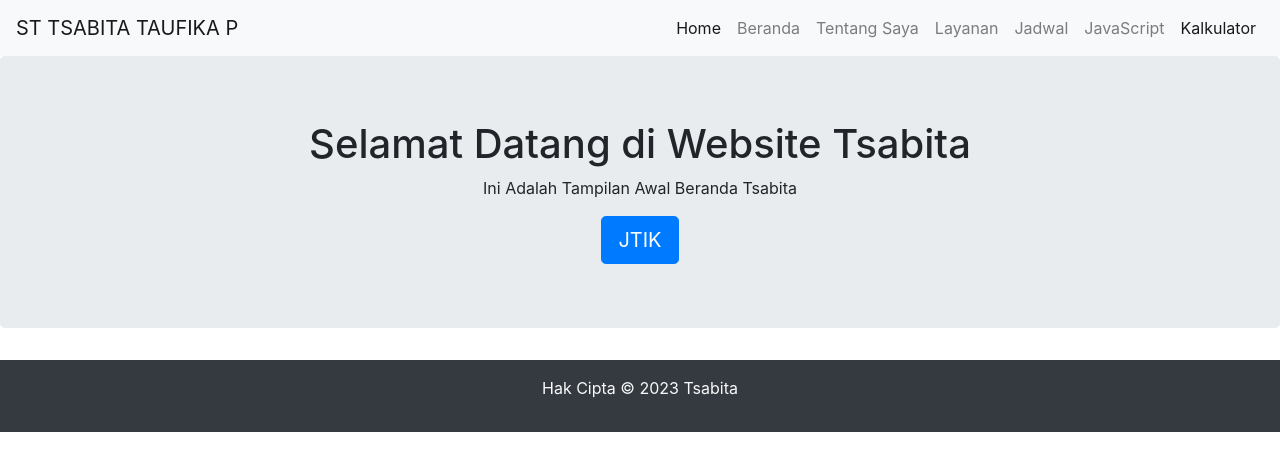
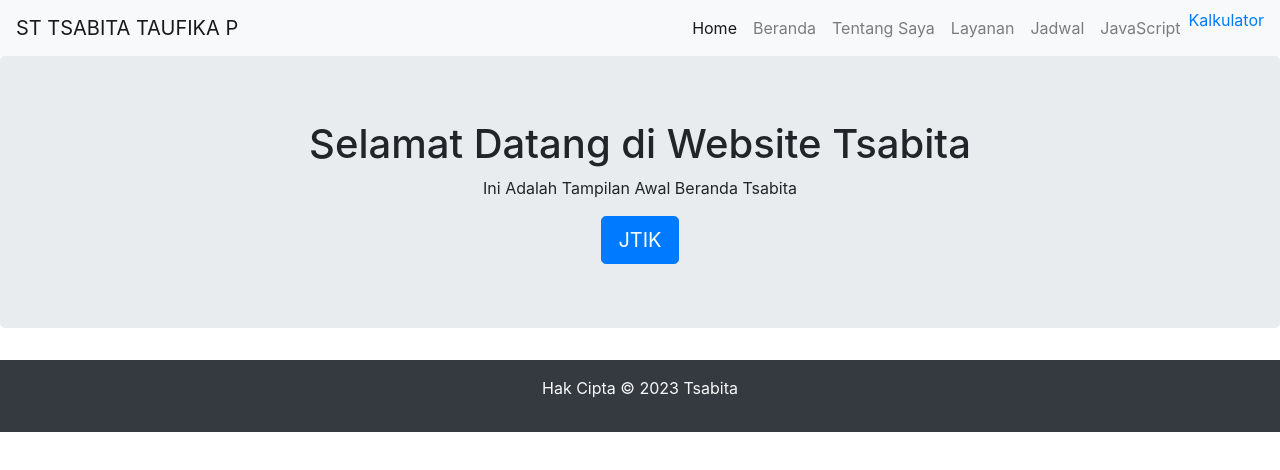
Before and after one commit to tsabita17/tsabita, a plain HTML site: page index.html in a window 1280 px wide. Drawn offline with nearby package versions, Linux system fonts and the light colour scheme.

Commit message:
Update index.html

```diff
--- a/index.html
+++ b/index.html
@@ -36,8 +36,8 @@
         <li class="nav-item">
         <a class="nav-link" href="javascript.html">JavaScript</a>
       </li>
-      <li>
-        <a class="nav-link active" href="kalkulator.html">Kalkulator</a>
+      <li class="nav-item">
+           <a href="kalkulator.html">Kalkulator</a>
       </li>
     </ul>
   </div>
```
